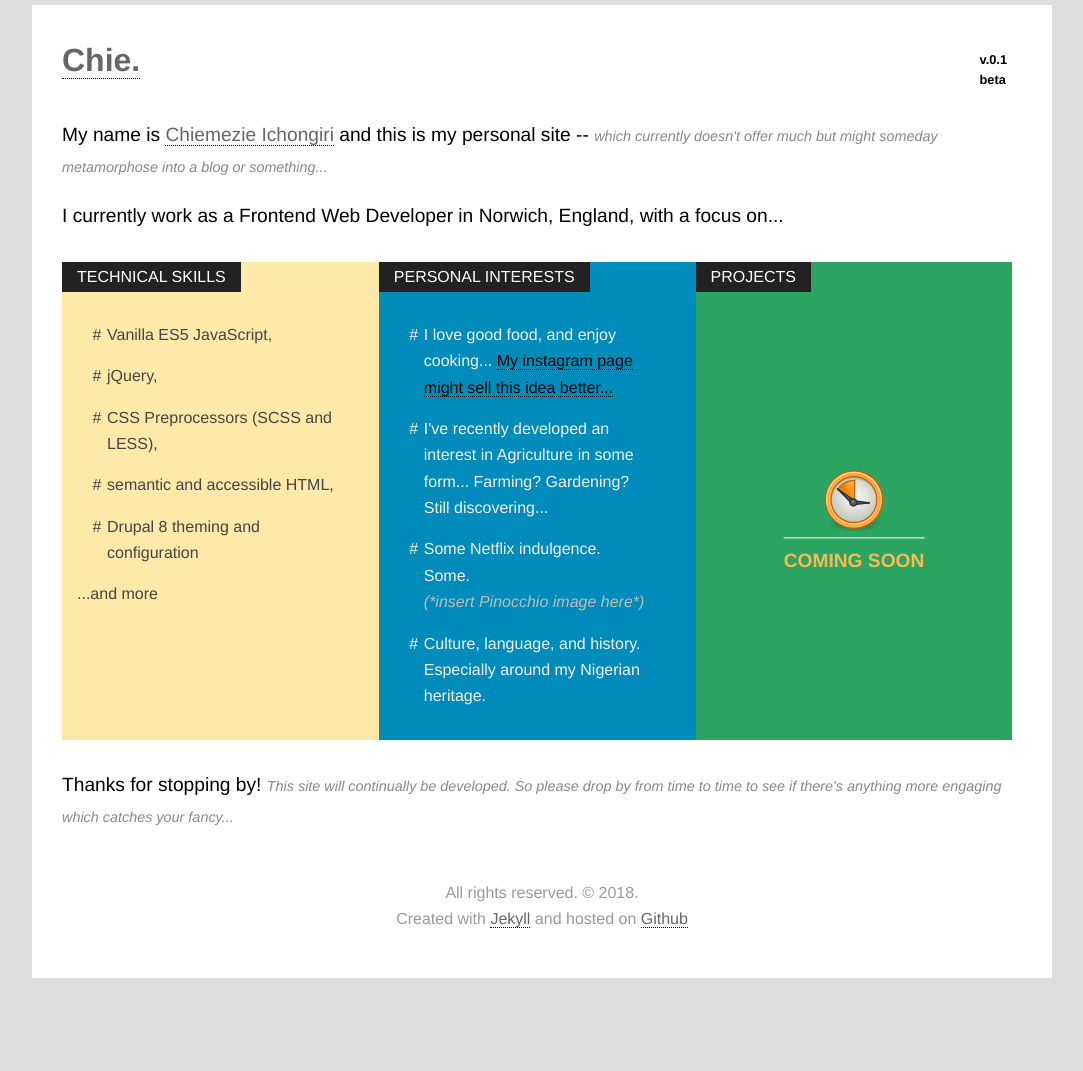
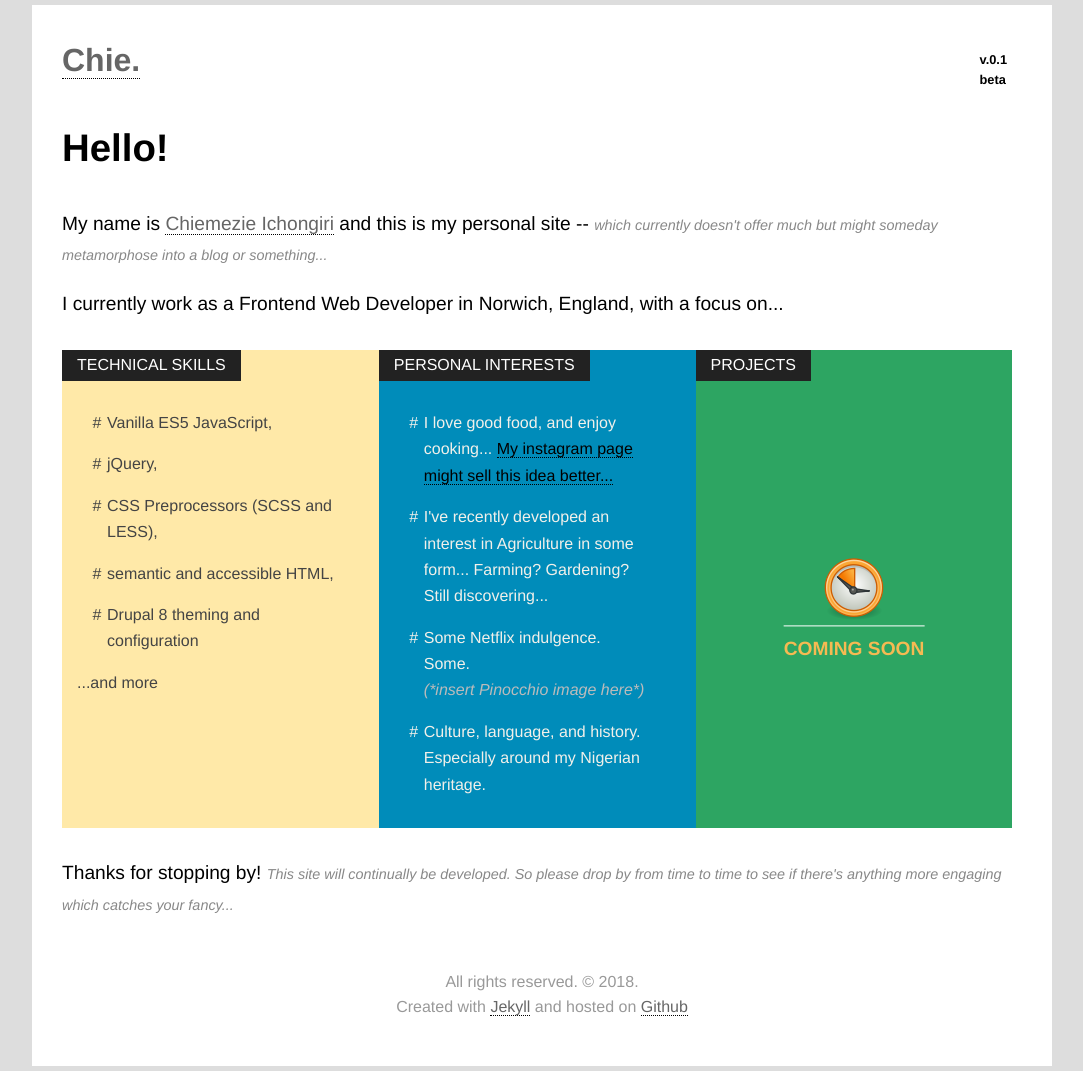
Before and after one commit to chiich/portfolio, a Jekyll site: the page built from index.html, in a window 1280 px wide. Shown: the whole page, without its empty margins (98-1181 px from the left). Built offline with Jekyll 4.4.1, drawn with Linux system fonts in a browser that asks for light colours; some web fonts are replaced; before the commit the page ends 983 px from its top, so only the background shows below that.

Commit message:
Last edit was a bit too much - put back greeting

```diff
--- a/_includes/header.html
+++ b/_includes/header.html
@@ -1,6 +1,8 @@
 <header class="site-header" role="banner">
 
   <h1 id="logo"><a href="https://instagram.com/ichongiribc">Chie.</a> <small>v.0.1<br>beta</small></h1>
+
+    <p class="intro"><strong>Hello!</strong></p>
 
   <p>My name is <a href="https://uk.linkedin.com/in/ichongiric">Chiemezie Ichongiri</a> and this is my personal site -- <span>which currently doesn't offer much but might someday metamorphose into a blog or something...</span></p>
 
```
